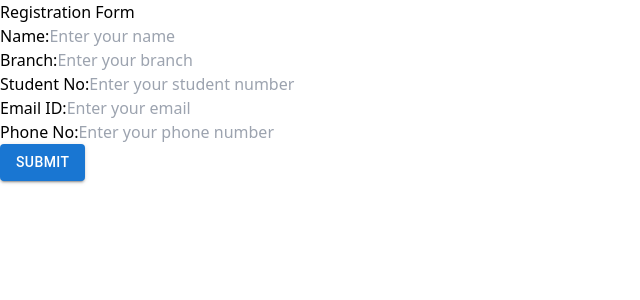
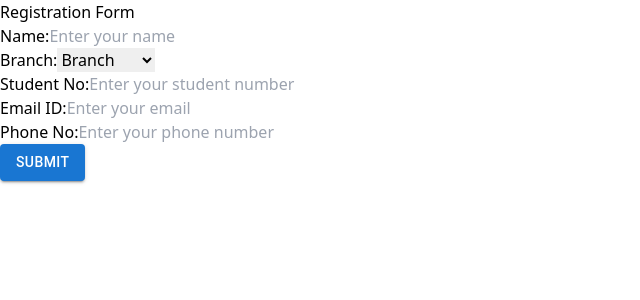
Before and after one commit to ifnavneetrajput/Registration, a React (Vite) app: page / in a window 1280 px wide. Shown: the top 300 px of the page, without its empty margins (0-640 px from the left). Built offline with nearby package versions, Linux system fonts and the light colour scheme.

Commit message:
validation and dropdown added

```diff
--- a/package.json
+++ b/package.json
@@ -15,7 +15,8 @@
     "@mui/material": "^6.1.10",
     "react": "^18.3.1",
     "react-dom": "^18.3.1",
-    "react-router-dom": "^7.0.2"
+    "react-router-dom": "^7.0.2",
+    "react-toastify": "^10.0.6"
   },
   "devDependencies": {
     "@eslint/js": "^9.15.0",
--- a/src/Components/Registration.jsx
+++ b/src/Components/Registration.jsx
@@ -1,5 +1,7 @@
 import { useState } from "react";
 import Button from '@mui/material/Button';
+import { ToastContainer, toast } from 'react-toastify';
+import 'react-toastify/dist/ReactToastify.css';
 
 const RegistrationForm = () => {
   const [formData, setFormData] = useState({
@@ -11,16 +13,48 @@ const RegistrationForm = () => {
   });
 
   const handleChange = (e) => {
-    const { name, value } = e.target;
-    setFormData((prevData) => ({
-      ...prevData,
-      [name]: value,
-    }));
+   let fieldName = (e.target.name);
+   let fieldValue = (e.target.value);
+    setFormData((currData) => {
+       console.log(currData);
+        currData[fieldName]=fieldValue
+        return {...currData};
+
+    });
   };
+
+  const validateEmail = (email)=>{
+    console.log(email);
+      const regex = /^[a-zA-z]+[0-9]+@akgec\.ac.in$/;
+      return regex.test(email);
+  }
+
+  const validateNumber = (phone)=>{
+    console.log(phone);
+    const regex = /^\d{10}$/;
+    return regex.test(phone);
+
+  }
 
   const handleSubmit = (e) => {
     e.preventDefault();
     console.log("Form Submitted:", formData);
+
+    if (!validateEmail(formData.email)) {
+      toast.error("please enter college mail");
+
+      return;
+    }
+
+    if(!validateNumber(formData.phone)){
+    toast.error("please enter a valid number");
+      return;
+    }
+    setFormData({name: "",
+      branch: "",
+      studentNo: "",
+      email: "",
+      phone: "",})
     alert("Form submitted successfully!");
   };
 
@@ -43,21 +77,30 @@ const RegistrationForm = () => {
           />
         </div>
 
-
         <div className="mb-4">
           <label htmlFor="branch" className="block text-gray-700 font-medium mb-2">Branch:</label>
-          <input
-            type="text"
+          <select
             id="branch"
             name="branch"
             value={formData.branch}
             onChange={handleChange}
-            placeholder="Enter your branch"
             required
             className="w-full p-3 border border-gray-300 rounded-md focus:outline-none focus:ring-2 focus:ring-blue-500"
-          />
+          >
+            <option value="">Branch</option>
+                    <option value="CSE(core)">CSE</option>
+                    <option value="CSE(AIML)">CSE(AIML)</option>
+                    <option value="CSE(DS)">CSE(DS)</option>
+                    <option value="CSE">CSE(Hindi)</option>
+                    <option value="CS">CS</option>
+                    <option value="IT">IT</option>
+                    <option value="CSIT">CSIT</option>
+                    <option value="AIML">AIML</option>
+                    <option value="ECE/EN">ECE/EN</option>
+                    <option value="ME">ME</option>
+                    <option value="CE">CE</option>
+          </select>
         </div>
-
 
         <div className="mb-4">
           <label htmlFor="studentNo" className="block text-gray-700 font-medium mb-2">Student No:</label>
@@ -103,8 +146,9 @@ const RegistrationForm = () => {
           />
         </div>
 
-        <Button variant="contained" color="primary" className="w-full py-3 mt-4" onClick={handleSubmit}>Submit</Button>
+        <Button type="submit" variant="contained" color="primary" className="w-full py-3 mt-4" >Submit</Button>
       </form>
+      <ToastContainer />
     </div>
   );
 };
```
Also changed, not shown: 1 other file (tests, documents, lock files or other folders).
